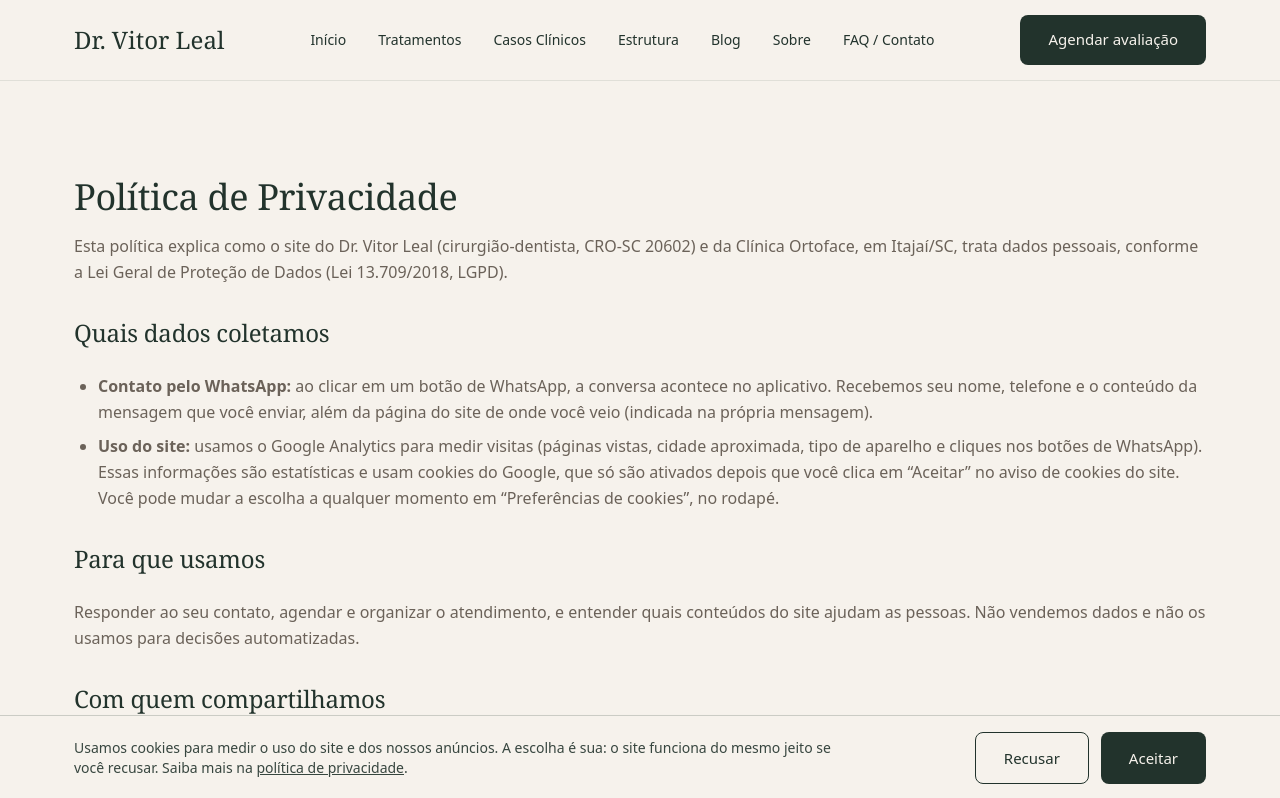
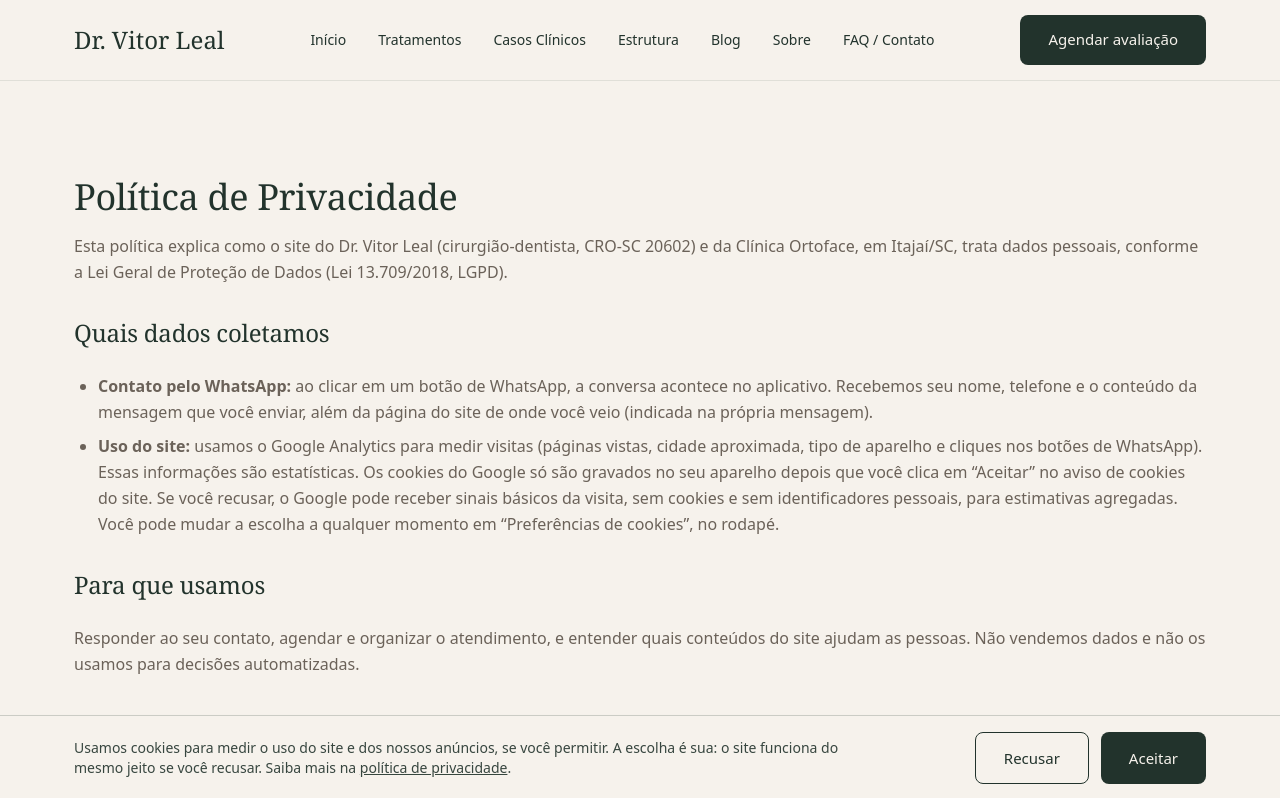
Before and after one commit to ldovitor/site-vitorleal, a Next.js app: page /politica-de-privacidade in a window 1280 px wide. Shown: the top 798 px of the page. Built offline with nearby package versions, Linux system fonts and the light colour scheme.

Commit message:
Banner e política de cookies: textos ajustados pelo revisor (modo de consentimento avançado)
Co-Authored-By: Claude Sonnet 5.5 <noreply@anthropic.com>

```diff
--- a/src/app/politica-de-privacidade/page.tsx
+++ b/src/app/politica-de-privacidade/page.tsx
@@ -29,7 +29,7 @@ export default function PoliticaPrivacidadePage() {
           <li>
             <strong>Uso do site:</strong> usamos o Google Analytics para medir visitas
             (páginas vistas, cidade aproximada, tipo de aparelho e cliques nos botões de
-            WhatsApp). Essas informações são estatísticas e usam cookies do Google, que só são ativados depois que você clica em “Aceitar” no aviso de cookies do site. Você pode mudar a escolha a qualquer momento em “Preferências de cookies”, no rodapé.
+            WhatsApp). Essas informações são estatísticas. Os cookies do Google só são gravados no seu aparelho depois que você clica em “Aceitar” no aviso de cookies do site. Se você recusar, o Google pode receber sinais básicos da visita, sem cookies e sem identificadores pessoais, para estimativas agregadas. Você pode mudar a escolha a qualquer momento em “Preferências de cookies”, no rodapé.
           </li>
         </ul>
         <h2 className="text-2xl text-verde pt-2">Para que usamos</h2>
--- a/src/components/CookieBanner.tsx
+++ b/src/components/CookieBanner.tsx
@@ -76,7 +76,7 @@ export default function CookieBanner() {
     >
       <div className="container-site py-4 flex flex-col md:flex-row md:items-center gap-4 justify-between">
         <p className="text-sm text-verde/90 max-w-3xl">
-          Usamos cookies para medir o uso do site e dos nossos anúncios. A escolha é sua: o
+          Usamos cookies para medir o uso do site e dos nossos anúncios, se você permitir. A escolha é sua: o
           site funciona do mesmo jeito se você recusar. Saiba mais na{" "}
           <Link href="/politica-de-privacidade" className="underline">
             política de privacidade
```
